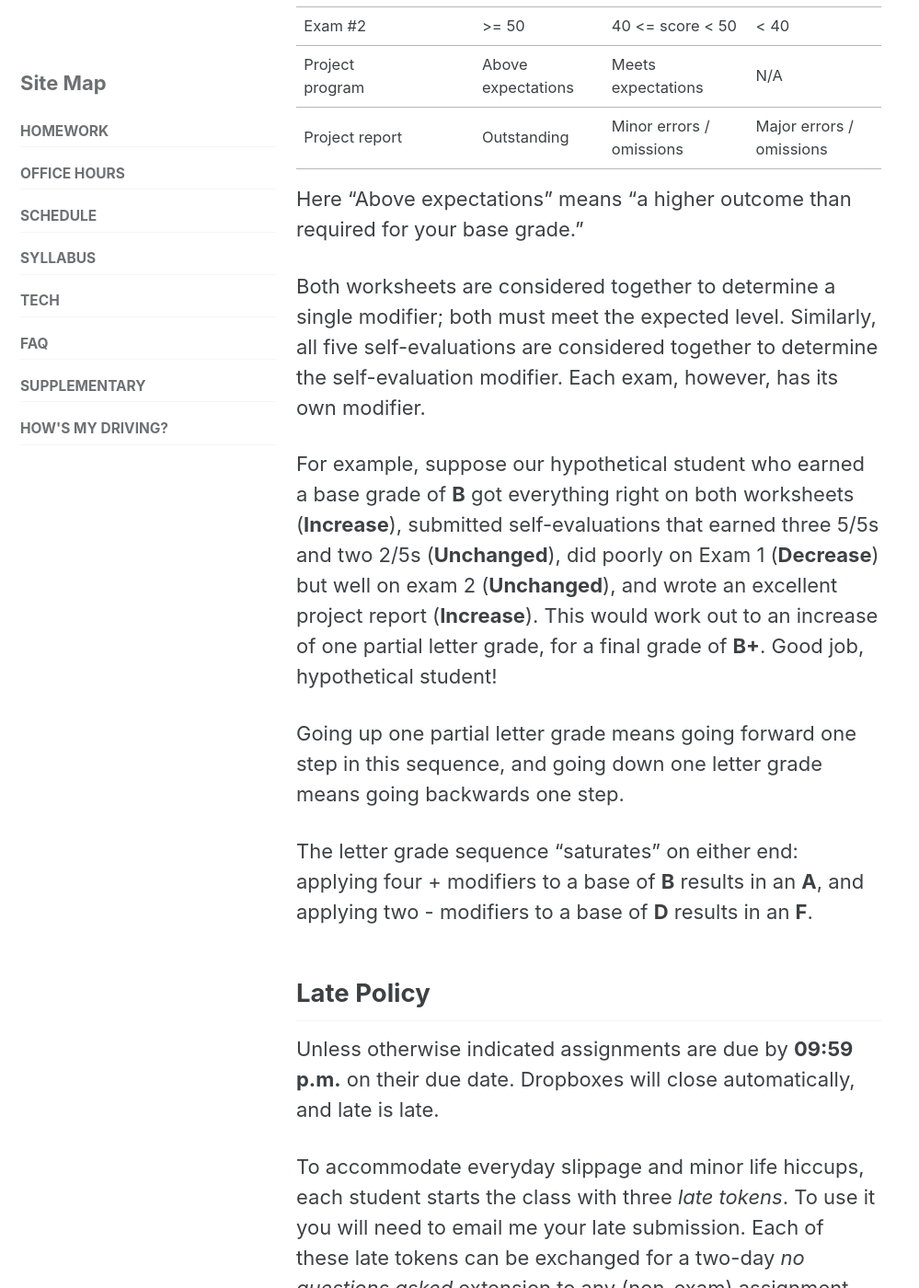
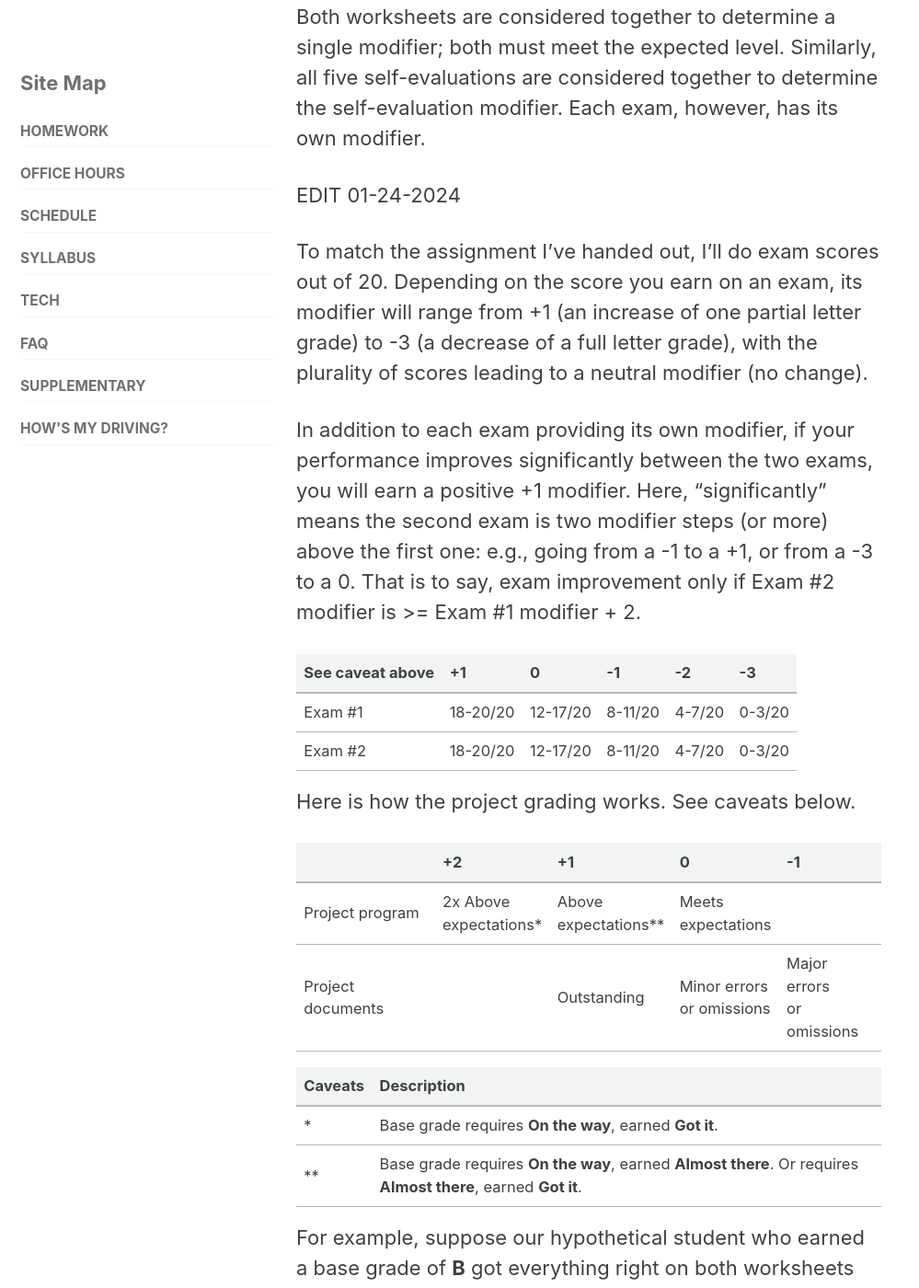
Before and after one commit to jasonhemann/24SP-CS2126, a Jekyll site: the page built from syllabus.md, in a window 1280 px wide and 1400 px high, scrolled down 8623 px. Shown: the whole window at 92% size, without its empty margins (0-999 px from the left). Built offline with Jekyll 4.4.1, drawn with Linux system fonts in a browser that asks for light colours; cached includes are drawn as plain includes; some of the changed text lies outside the part shown.

Commit message:
Correcting inconsistency w/assignment

```diff
--- a/syllabus.md
+++ b/syllabus.md
@@ -231,15 +231,11 @@ increase your grade by a partial letter grade, leave your grade
 unchanged, or decrease your grade by a partial letter grade. There are
 a total of six possible modifiers:
 
-|                  |           | Increase           | Unchanged                | Decrease                 |
+|                  |           | **Increase**           | **Unchanged**                | **Decrease**                 |
 | Worksheets       |           | Both 100%          | Both >= 80%              | Either < 80%             |
-| Self evaluations | # 5/5s    | 4                  | --                       | --                       |
+| Self evaluations | # 5/5s    | >= 4               | --                       | --                       |
 |                  | # >= 3/5s | --                 | >= 3                     | <= 2                     |
 |                  | # <= 2/5s | <= 1               | <= 2                     | >= 3                     |
-| Exam #1          |           | >= 80              | 70 <= score < 80         | < 70                     |
-| Exam #2          |           | >= 50              | 40 <= score < 50         | < 40                     |
-| Project program  |           | Above expectations | Meets expectations       | N/A                      |
-| Project report   |           | Outstanding        | Minor errors / omissions | Major errors / omissions |
 
 Here "Above expectations" means "a higher outcome than required for
 your base grade."
@@ -248,6 +244,43 @@ Both worksheets are considered together to determine a single modifier; both
 must meet the expected level. Similarly, all five self-evaluations are
 considered together to determine the self-evaluation modifier. Each exam,
 however, has its own modifier.
+
+EDIT 01-24-2024
+
+To match the assignment I've handed out, I'll do exam scores out of 20. Depending on the score you earn
+on an exam, its modifier will range from +1 (an increase of one partial
+letter grade) to -3 (a decrease of a full letter grade), with the
+plurality of scores leading to a neutral modifier (no change).
+
+In addition to each exam providing its own modifier, if your
+performance improves significantly between the two exams, you will
+earn a positive +1 modifier. Here, "significantly" means the second
+exam is two modifier steps (or more) above the first one: e.g., going
+from a -1 to a +1, or from a -3 to a 0. That is to say, exam
+improvement only if Exam \#2 modifier is >= Exam \#1 modifier + 2.
+
+
+| See caveat above | **+1**   | **0**    | **-1**  | **-2** | **-3** |
+|------------------|----------|----------|---------|--------|--------|
+| Exam \#1         | 18-20/20 | 12-17/20 | 8-11/20 | 4-7/20 | 0-3/20 |
+| Exam \#2         | 18-20/20 | 12-17/20 | 8-11/20 | 4-7/20 | 0-3/20 |
+|------------------|----------|----------|---------|--------|--------|
+
+
+
+
+Here is how the project grading works. See caveats below.
+
+|                   | **+2**                         | **+1**                        | **0**                            | **-1**                           |
+|-------------------|--------------------------------|-------------------------------|----------------------------------|----------------------------------|
+| Project program   | 2x Above <br /> expectations\* | Above <br /> expectations\*\* | Meets <br /> expectations        |                                  |
+| Project documents |                                | Outstanding                   | Minor errors <br /> or omissions | Major errors <br /> or omissions |
+
+| Caveats | Description                                                                                                   |
+|---------|---------------------------------------------------------------------------------------------------------------|
+| \*      | Base grade requires **On the way**, earned **Got it**.                                                        |
+| \*\*    | Base grade requires **On the way**, earned **Almost there**. Or requires **Almost there**, earned **Got it**. |
+
 
 For example, suppose our hypothetical student who earned a base grade
 of **B** got everything right on both worksheets (**Increase**),
```
Also changed, not shown: other parts of syllabus.md (+1 -1 lines).
